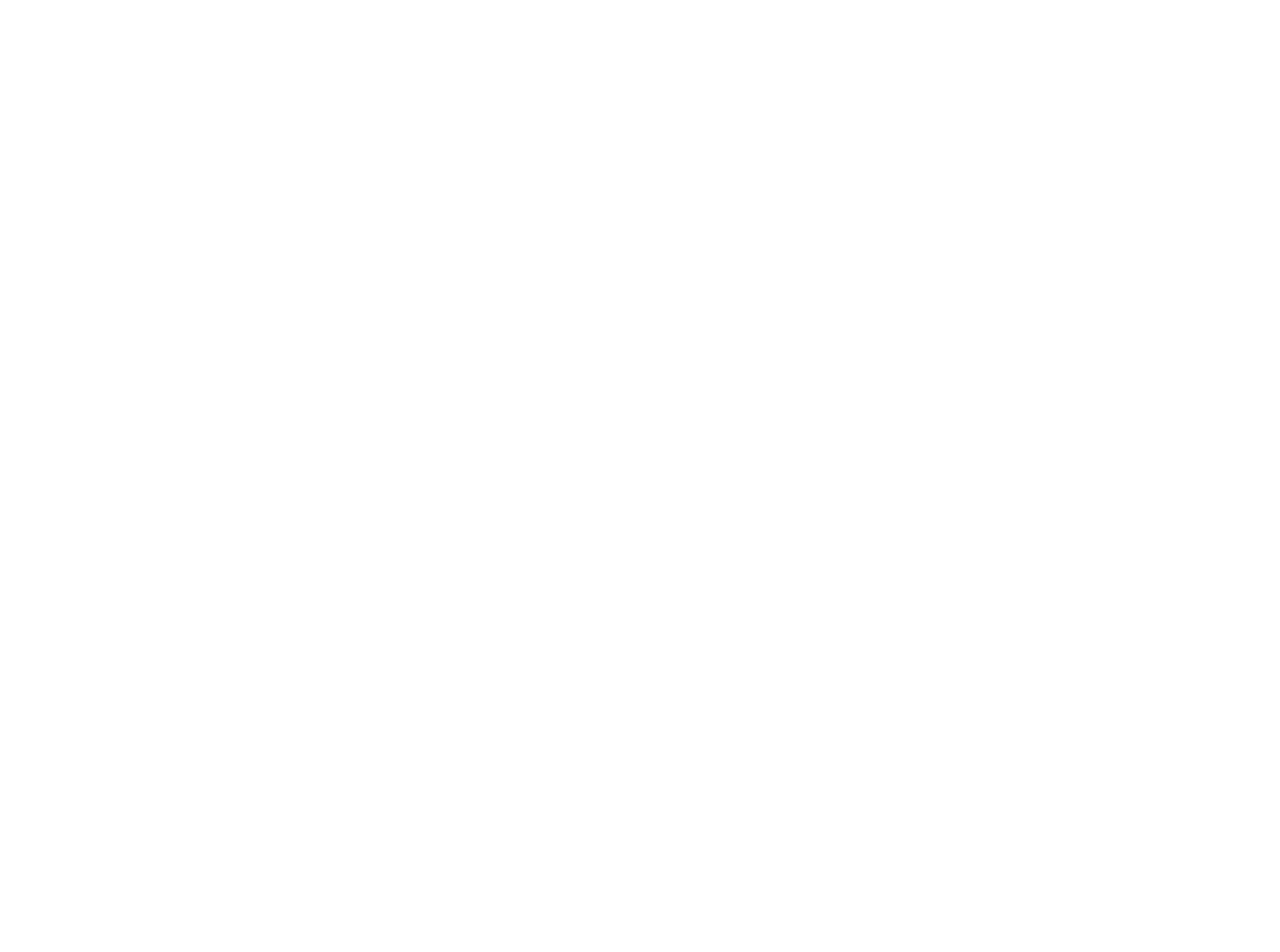
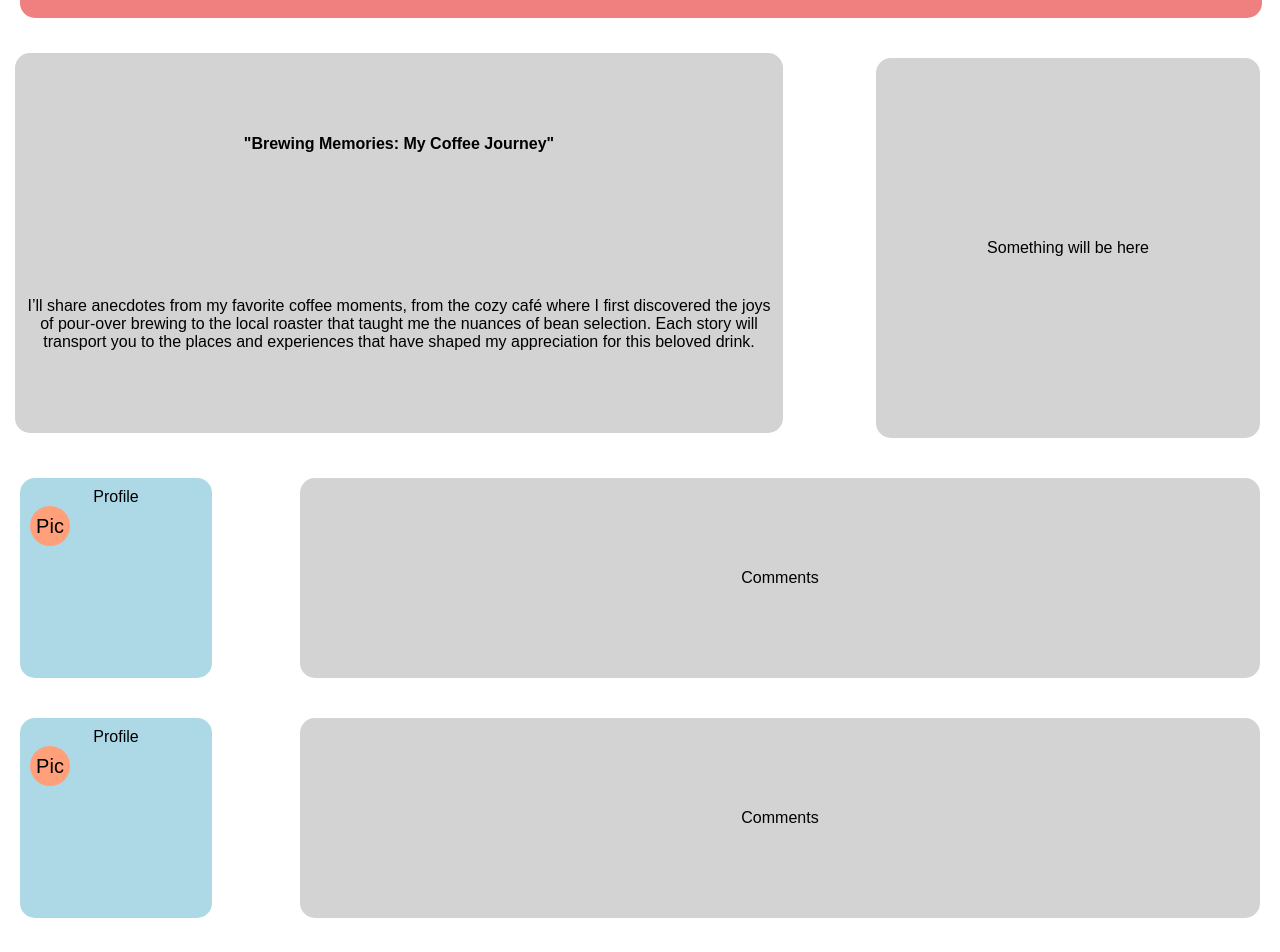
Before and after one commit to Wong-Flo/next-js-ecommerce-store, a Next.js app: page /blog in a window 1280 px wide. Shown: the part 400-1352 px from the top of the page. Before the commit the page ends 800 px from the top, so only its background shows below. Built offline with nearby package versions, Linux system fonts and the light colour scheme.

Commit message:
Add more Styling to the project

```diff
--- a/app/about/page.js
+++ b/app/about/page.js
@@ -4,5 +4,9 @@
 };
 
 export default function AboutPage() {
-  return <h1>About Page</h1>;
+  return (
+    <div className="xLarge">
+      <h1>About Page</h1>
+    </div>
+  );
 }
--- a/app/blog/page.js
+++ b/app/blog/page.js
@@ -4,5 +4,41 @@
 };
 
 export default function BlogPage() {
-  return <h1>Blog Page</h1>;
+  return (
+    <>
+      <div className="xLarge">
+        <h1>Blog Page</h1>
+      </div>
+      <div className="container">
+        <div style={{ display: 'grid', margin: '15px' }} className="large">
+          <h4>"Brewing Memories: My Coffee Journey"</h4>
+          <p>
+            I’ll share anecdotes from my favorite coffee moments, from the cozy
+            café where I first discovered the joys of pour-over brewing to the
+            local roaster that taught me the nuances of bean selection. Each
+            story will transport you to the places and experiences that have
+            shaped my appreciation for this beloved drink.
+          </p>
+        </div>
+        <div style={{ display: 'flex' }} className="small">
+          Something will be here
+        </div>
+        <div className="xSmall">
+          Profile
+          <div className="profilePic">Pic</div>
+        </div>
+        <div className="long">Comments</div>
+        <div className="xSmall">
+          Profile
+          <div className="profilePic">Pic</div>
+        </div>
+        <div className="long">Comments</div>
+        <div className="xSmall">
+          Profile
+          <div className="profilePic">Pic</div>
+        </div>
+        <div className="long">Comments</div>
+      </div>
+    </>
+  );
 }
--- a/app/globals.css
+++ b/app/globals.css
@@ -1,6 +1,6 @@
 :root {
   --background: #ffffff;
-  --foreground: #171717;
+  --foreground: #0a0a0a;
 }
 
 @media (prefers-color-scheme: dark) {
@@ -67,12 +67,120 @@
   justify-content: space-between; /* Optional, adds space between divs */
 }
 .small {
-  width: 32%;
-  margin-bottom: 20px; /* Space between rows */
-  background-color: transparent;
+  width: 30%;
+  height: 380px;
+  margin: 20px; /* Space between rows */
+  background-color: lightgray;
   padding: 10px; /* Optional, space inside each div */
   box-sizing: border-box; /* Include padding in width calculation */
+  border-radius: 15px;
+  justify-content: center;
+  align-items: center;
+  text-align: center;
+  color: black;
+}
+.xSmall {
+  width: 15%;
+  height: 200px;
+  margin: 20px; /* Space between rows */
+  background-color: lightblue;
+  padding: 10px; /* Optional, space inside each div */
+  border-radius: 15px;
+  box-sizing: border-box;
+  justify-content: center;
+  align-items: center;
+  text-align: center;
+  color: black;
+}
+.large {
+  width: 60%;
+  height: 380px;
+  margin: 20px; /* Space between rows */
+  background-color: lightgray;
+  padding: 10px; /* Optional, space inside each div */
+  box-sizing: border-box; /* Include padding in width calculation */
+  border-radius: 15px;
+  display: flex;
+  justify-content: center;
+  align-items: center;
+  text-align: center;
+  color: black;
+}
+.xLarge {
+  display: flex;
+  text-align: center;
+  justify-content: center;
+  align-items: center;
+  width: 97%;
+  height: 380px;
+  margin: 20px; /* Space between rows */
+  background-color: lightcoral;
+  box-sizing: border-box; /* Include padding in width calculation */
+  border-radius: 15px;
+}
+.long {
+  width: 75%;
+  height: 200px;
+  margin: 20px; /* Space between rows */
+  background-color: lightgray;
+  padding: 10px; /* Optional, space inside each div */
+  box-sizing: border-box; /* Include padding in width calculation */
+  border-radius: 15px;
+  display: flex;
+  justify-content: center;
+  align-items: center;
+  text-align: center;
+  color: black;
+}
+.productDisplay {
+  width: 30%;
+  height: 480px;
+  margin: 40px; /* Space between rows */
+  background-color: lightgray;
+  padding: 20px; /* Optional, space inside each div */
+  box-sizing: border-box; /* Include padding in width calculation */
+  border-radius: 15px;
+  justify-content: center;
+  align-items: center;
+  text-align: center;
+  color: black;
+}
+.addToCartBtn {
+  background-color: #28a745;
+  color: white;
+  padding: 10px 20px;
+  border: none;
+  border-radius: 25px;
+  font-size: 16px;
+  cursor: pointer;
+  transition: background-color 0.3s ease;
+  margin-top: 30px;
+}
 
+.addToCartBtn:hover {
+  background-color: #218838;
+}
+
+.plusAndMinusBtn {
+  background-color: lightblue;
+  color: white;
+  padding: 10px;
+  border: none;
+  font-size: 20px;
+  cursor: pointer;
+  transition: background-color 0.3s ease;
+  margin: 15px;
+}
+.plusAndMinusBtn:hover {
+  background-color: darkcyan;
+}
+.profilePic {
+  width: 40px;
+  height: 40px;
+  border-radius: 50%;
+  background-color: lightsalmon;
+  font-size: 20px;
+  display: flex;
   justify-content: center;
   align-items: center;
   text-align: center;
--- a/app/products/[productId]/action.js
+++ b/app/products/[productId]/action.js
@@ -1,13 +1,12 @@
 'use server';
 import { cookies } from 'next/headers';
-import { getProduct } from '../database/productlist';
 
-export async function createCookieAmount(cookieAmount, product) {
+export async function createCookieAmount(cookieAmount, productId) {
   (await cookies()).set(
     'cookieAmount',
     JSON.stringify([
       {
-        Id: getProduct(product.id),
+        Id: productId,
         Amount: cookieAmount,
       },
     ]),
--- a/app/products/[productId]/setCookieAmountForm.js
+++ b/app/products/[productId]/setCookieAmountForm.js
@@ -9,10 +9,10 @@
   return (
     <form>
       {/* Display the current value of cookieAmountValue */}
-      {cookieAmountValue}
 
       {/* Increment Button */}
       <button
+        className="plusAndMinusBtn"
         formAction={
           async () => await createCookieAmount(cookieAmountValue, productId) // This async function will call the server action to update the cookie amount with the current value and productId.
         }
@@ -20,9 +20,11 @@
       >
         +
       </button>
+      {cookieAmountValue}
 
       {/* Decrement Button */}
       <button
+        className="plusAndMinusBtn"
         formAction={
           async () => await createCookieAmount(cookieAmountValue, productId) // Call the server action to update the cookie amount with the current value and productId.
         }
```
Also changed, not shown: app/cart/page.js (+6 -4 lines), app/category/page.js (+103 -1 lines), app/page.js (+10 -1 lines), app/products/[productId]/page.js (+25 -3 lines), app/products/page.js (+11 -2 lines).
